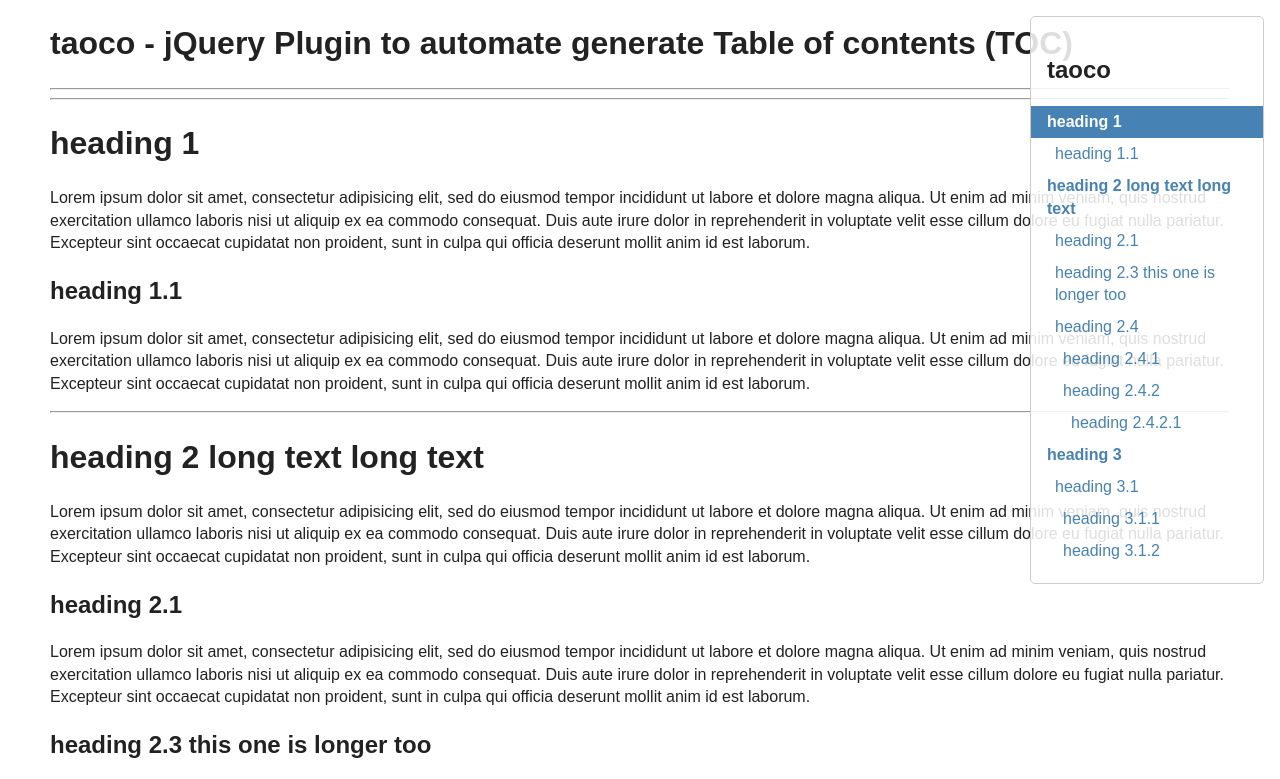
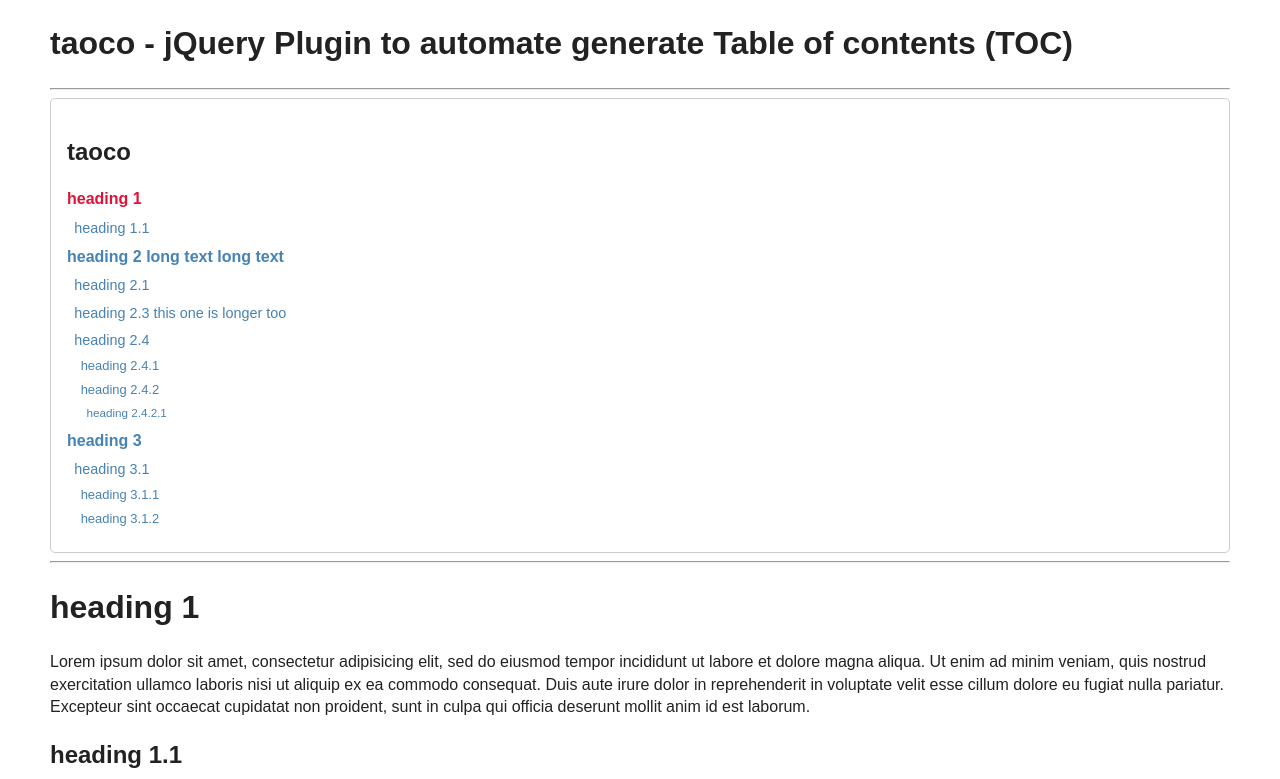
Before and after one commit to andrefirchow/taoco, a plain HTML site: page index.html in a window 1280 px wide. Shown: the top 779 px of the page. Drawn offline with Linux system fonts and the light colour scheme.

Commit message:
Update taoco.css

```diff
--- a/css/taoco.css
+++ b/css/taoco.css
@@ -1,38 +1,50 @@
 
 .taoco {
+	border: 1px solid #ccc;
+	border-radius: 5px;
+	padding: 1em;
+}
+
+.taoco.taoco-fixed {
 	position: fixed;
 	background: rgba(255,255,255,0.85);
-	border: 1px solid #ccc;
-	border-radius: 5px;
 	top: 1em;
 	right: 1em;
-	padding: 1em;
 	width: 200px;
 }
 
+.taoco-list {
+	margin: 0;
+	padding: 0;
+	list-style-type: none;
+	color: #4682B4;
+}
 
-.taoco-list {
-	margin: 0 -1em;
-	padding: 0;
+	.taoco-list ul,
+	.taoco-list ol {
+		margin: 0;
+		padding-left: .5em;
+		font-size: .9em;
+		list-style-position: inside;
 		list-style-type: none;
 	}
 
-.taoco-list ul {
-	margin: 0;
-	padding-left: .5em;
-	list-style-type: none;
+	.taoco ol {
+		counter-reset: item;
 	}
 
+		.taoco ol li:before {
+			content: counters(item, ".") " ";
+			counter-increment: item;
+		}
 
-.taoco-list > li > a {
-	font-weight: 700;
+	.taoco li {
+		margin: .5em 0;
 	}
 
 	.taoco-list a {
 		text-decoration: none;
-	display: block;
 		color: #4682B4;
-	padding: .3em 1em;
 
 		 -webkit-transition: all .3s ease-in-out;
 		-moz-transition: all .3s ease-in-out;
@@ -40,7 +52,11 @@
 		transition: all .3s ease-in-out;
 	}
 
+	.taoco-list > li > a {
+		font-weight: 700;
+	}
+
 	.taoco-list li.active > a {
-	background: #4682B4;
-	color: #fff;
+		/*background: #4682B4;*/
+		color: #DC143C;
 	}
```
Lines whose indentation alone changed are shown as unchanged.
